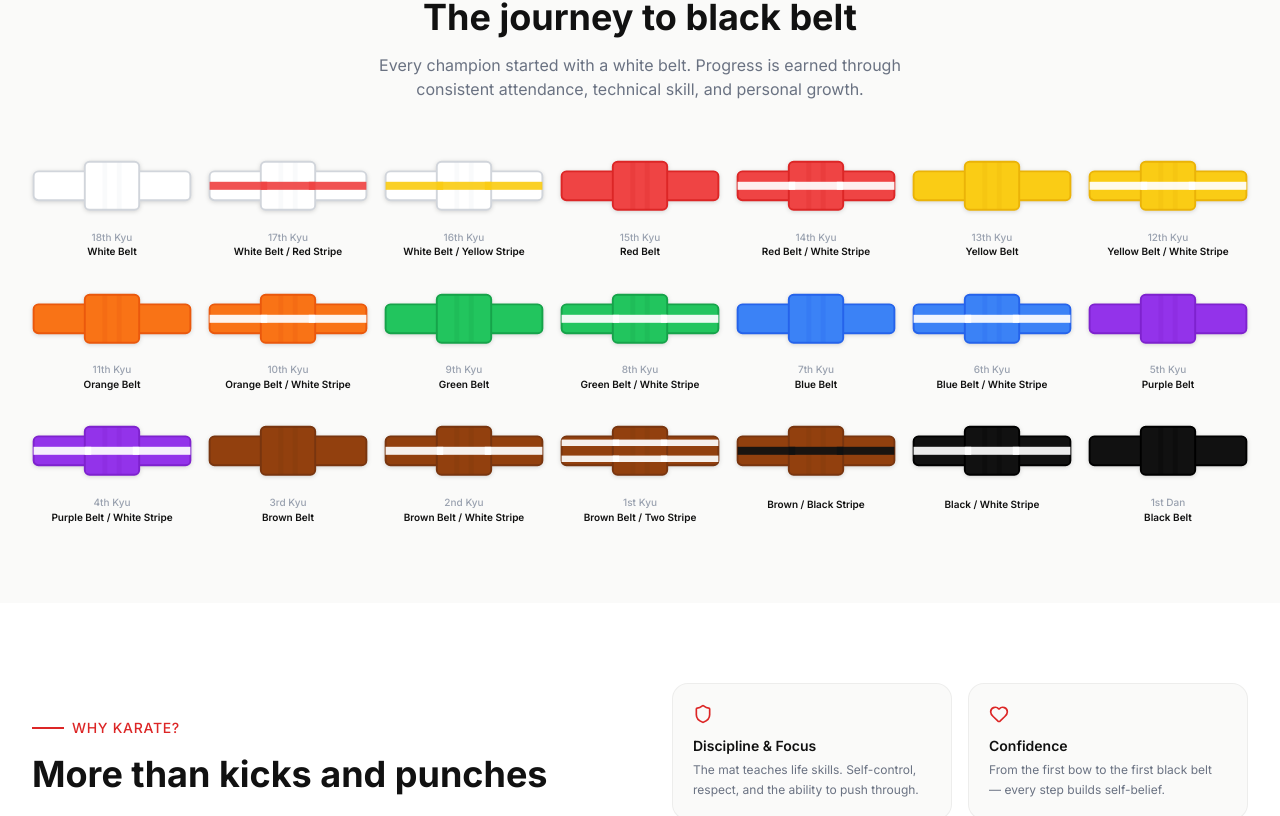
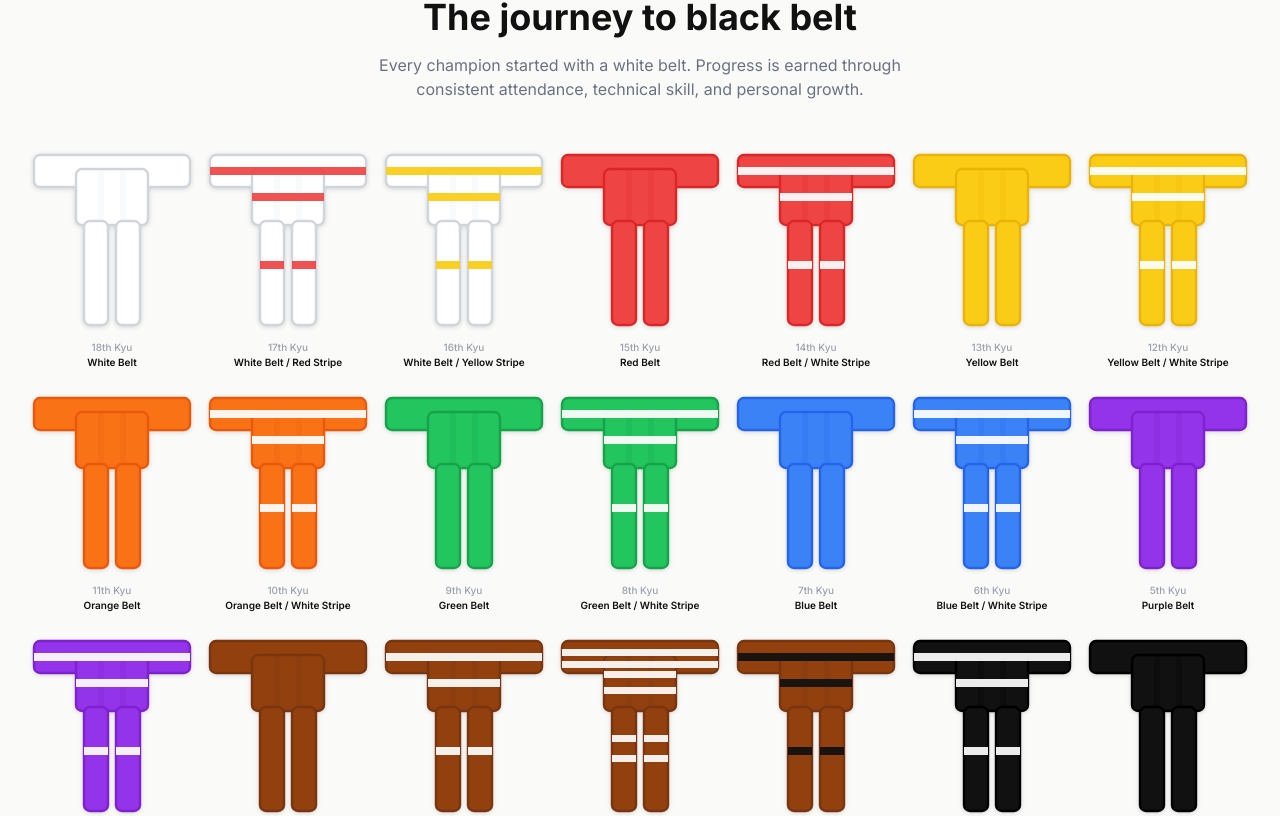
Before and after one commit to anthonieveritt-afk/forza-karate-website, a Next.js app: page / in a window 1280 px wide. Shown: the part 1664-2480 px from the top of the page. Built offline with nearby package versions, Linux system fonts and the light colour scheme.

Commit message:
BeltIcon: tails hang down from knot like a real tied belt

```diff
--- a/components/ui/BeltIcon.tsx
+++ b/components/ui/BeltIcon.tsx
@@ -6,61 +6,66 @@ interface BeltIconProps {
 }
 
 export default function BeltIcon({ color, border, stripe, doubleStripe }: BeltIconProps) {
-  // Darken the border slightly for knot depth lines
-  const foldOpacity = color === '#ffffff' ? '0.12' : '0.22'
+  const foldOpacity = color === '#ffffff' ? '0.12' : '0.20'
 
   return (
     <svg
-      viewBox="0 0 100 46"
+      viewBox="0 0 80 92"
       xmlns="http://www.w3.org/2000/svg"
       className="w-full h-auto drop-shadow-sm"
       aria-hidden="true"
     >
-      {/* ── Left tail ── */}
-      <rect x="1" y="14" width="36" height="18" rx="3"
+      {/* ── Horizontal wrap (belt around the waist) ── */}
+      <rect x="1" y="3" width="78" height="16" rx="3"
         fill={color} stroke={border} strokeWidth="1.2" />
 
-      {/* ── Right tail ── */}
-      <rect x="63" y="14" width="36" height="18" rx="3"
+      {/* ── Knot (front centre, overlaps the wrap) ── */}
+      <rect x="22" y="10" width="36" height="28" rx="3"
         fill={color} stroke={border} strokeWidth="1.2" />
 
-      {/* ── Knot background (slightly taller than tails) ── */}
-      <rect x="33" y="8" width="34" height="30" rx="3"
+      {/* Knot fold lines */}
+      <rect x="33" y="10" width="3" height="28" rx="1"
+        fill={border} opacity={foldOpacity} />
+      <rect x="44" y="10" width="3" height="28" rx="1"
+        fill={border} opacity={foldOpacity} />
+
+      {/* ── Left tail hanging down ── */}
+      <rect x="26" y="36" width="12" height="52" rx="3"
         fill={color} stroke={border} strokeWidth="1.2" />
 
-      {/* ── Knot fold lines (vertical crease marks) ── */}
-      <rect x="44" y="8" width="3" height="30" rx="1"
-        fill={border} opacity={foldOpacity} />
-      <rect x="53" y="8" width="3" height="30" rx="1"
-        fill={border} opacity={foldOpacity} />
+      {/* ── Right tail hanging down ── */}
+      <rect x="42" y="36" width="12" height="52" rx="3"
+        fill={color} stroke={border} strokeWidth="1.2" />
 
-      {/* ── Stripe: single ── */}
+      {/* ── Single stripe ── */}
       {stripe && !doubleStripe && (
         <>
-          {/* Left tail stripe */}
-          <rect x="1" y="20.5" width="36" height="5" rx="0"
-            fill={stripe} opacity="0.92" />
-          {/* Right tail stripe */}
-          <rect x="63" y="20.5" width="36" height="5" rx="0"
-            fill={stripe} opacity="0.92" />
-          {/* Knot stripe */}
-          <rect x="33" y="20.5" width="34" height="5" rx="0"
-            fill={stripe} opacity="0.92" />
+          {/* Wrap */}
+          <rect x="1"  y="9"  width="78" height="4" fill={stripe} opacity="0.92" />
+          {/* Knot */}
+          <rect x="22" y="22" width="36" height="4" fill={stripe} opacity="0.92" />
+          {/* Left tail */}
+          <rect x="26" y="56" width="12" height="4" fill={stripe} opacity="0.92" />
+          {/* Right tail */}
+          <rect x="42" y="56" width="12" height="4" fill={stripe} opacity="0.92" />
         </>
       )}
 
-      {/* ── Stripe: double (two stripe) ── */}
+      {/* ── Double stripe ── */}
       {stripe && doubleStripe && (
         <>
+          {/* Wrap */}
+          <rect x="1"  y="7"  width="78" height="3.5" fill={stripe} opacity="0.92" />
+          <rect x="1"  y="13" width="78" height="3.5" fill={stripe} opacity="0.92" />
+          {/* Knot */}
+          <rect x="22" y="18" width="36" height="3.5" fill={stripe} opacity="0.92" />
+          <rect x="22" y="26" width="36" height="3.5" fill={stripe} opacity="0.92" />
           {/* Left tail */}
-          <rect x="1" y="16" width="36" height="4" fill={stripe} opacity="0.92" />
-          <rect x="1" y="26" width="36" height="4" fill={stripe} opacity="0.92" />
+          <rect x="26" y="50" width="12" height="3.5" fill={stripe} opacity="0.92" />
+          <rect x="26" y="60" width="12" height="3.5" fill={stripe} opacity="0.92" />
           {/* Right tail */}
-          <rect x="63" y="16" width="36" height="4" fill={stripe} opacity="0.92" />
-          <rect x="63" y="26" width="36" height="4" fill={stripe} opacity="0.92" />
-          {/* Knot */}
-          <rect x="33" y="16" width="34" height="4" fill={stripe} opacity="0.92" />
-          <rect x="33" y="26" width="34" height="4" fill={stripe} opacity="0.92" />
+          <rect x="42" y="50" width="12" height="3.5" fill={stripe} opacity="0.92" />
+          <rect x="42" y="60" width="12" height="3.5" fill={stripe} opacity="0.92" />
         </>
       )}
     </svg>
```
